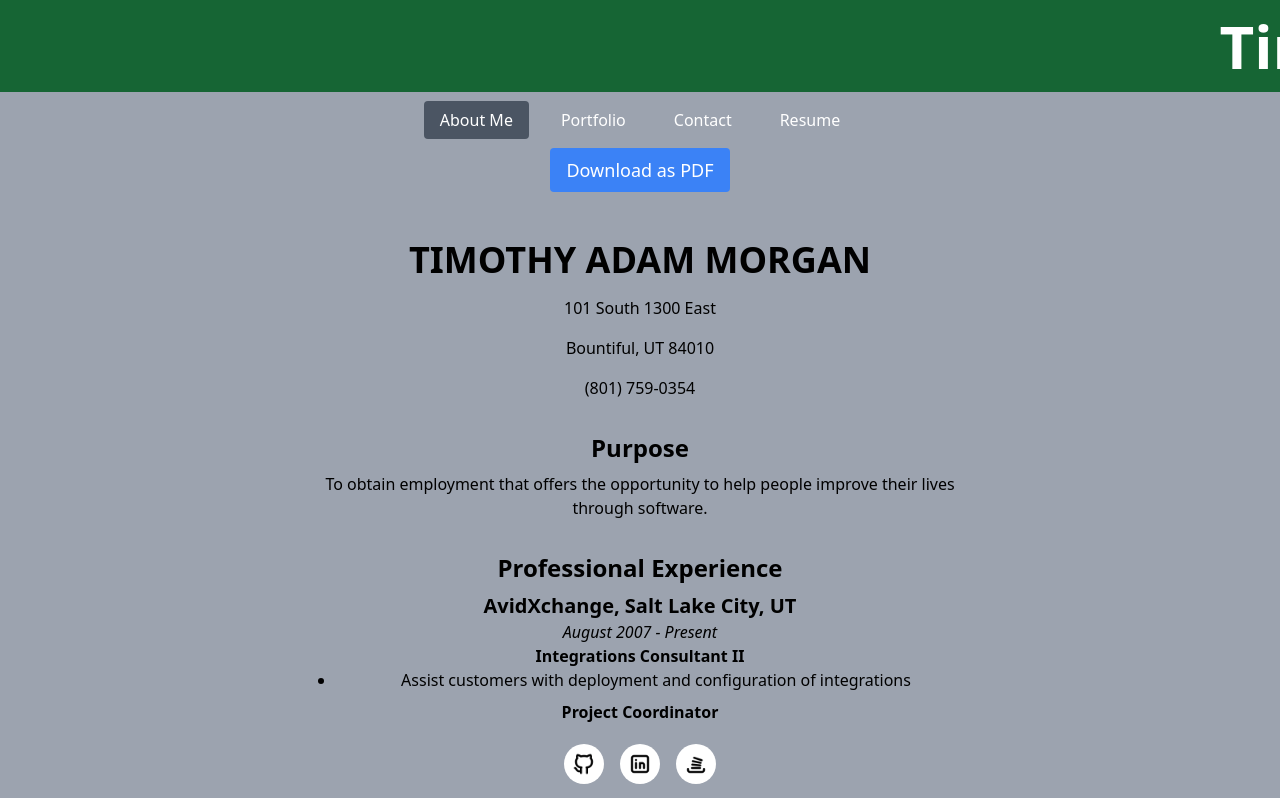
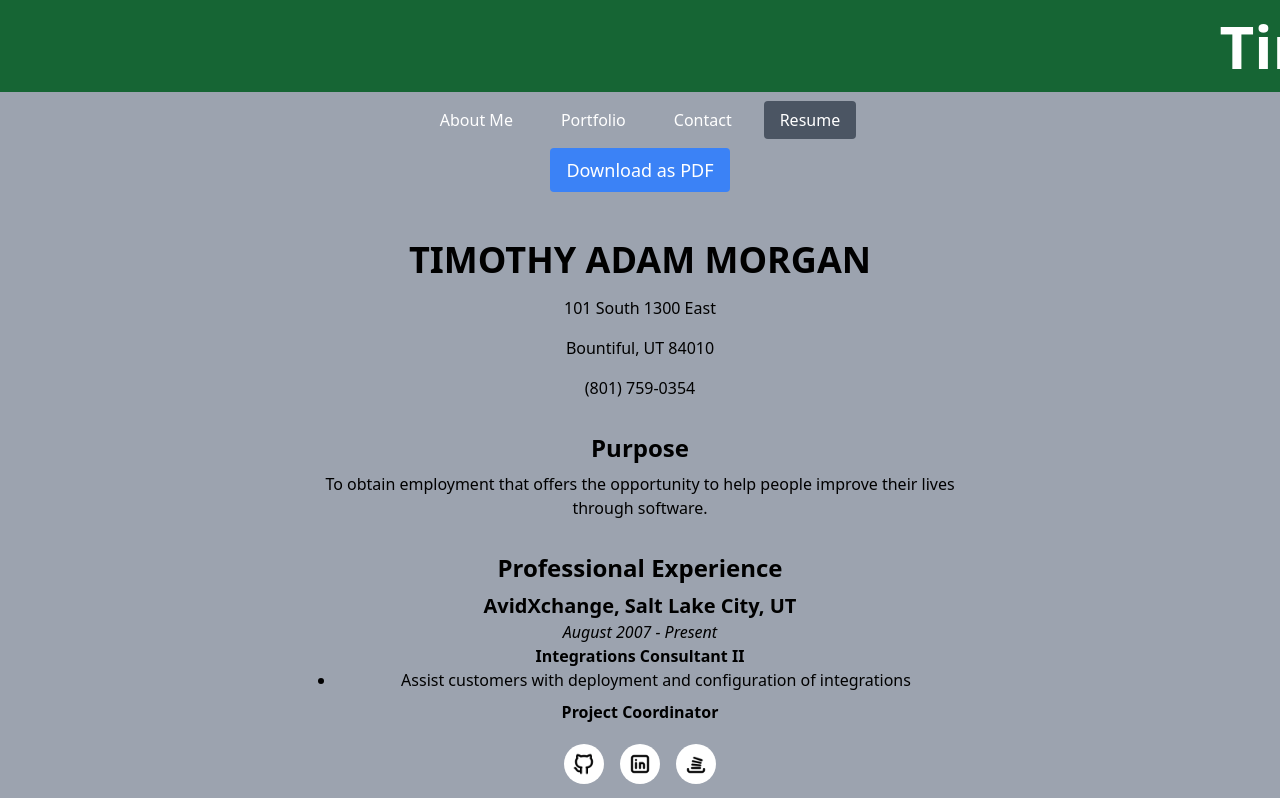
Before and after one commit to tmorgan-dev/react-portfolio, a React (Vite) app: page /resume in a window 1280 px wide. Shown: the top 798 px of the page. Built offline with nearby package versions, Linux system fonts and the light colour scheme.

Commit message:
fixed bug in nav bar

```diff
--- a/src/components/Navigation.jsx
+++ b/src/components/Navigation.jsx
@@ -1,8 +1,13 @@
-import React, { useState } from "react";
-import { Link, Outlet } from "react-router-dom";
+import React, { useState, useEffect } from "react";
+import { Link, Outlet, useLocation } from "react-router-dom";
 
 function Navigation() {
+    const location = useLocation();
     const [selectedLink, setSelectedLink] = useState("/");
+
+    useEffect(() => {
+        setSelectedLink(location.pathname);
+    }, [location]);
 
     const handleLinkClick = (event, path) => {
         setSelectedLink(path);
```
